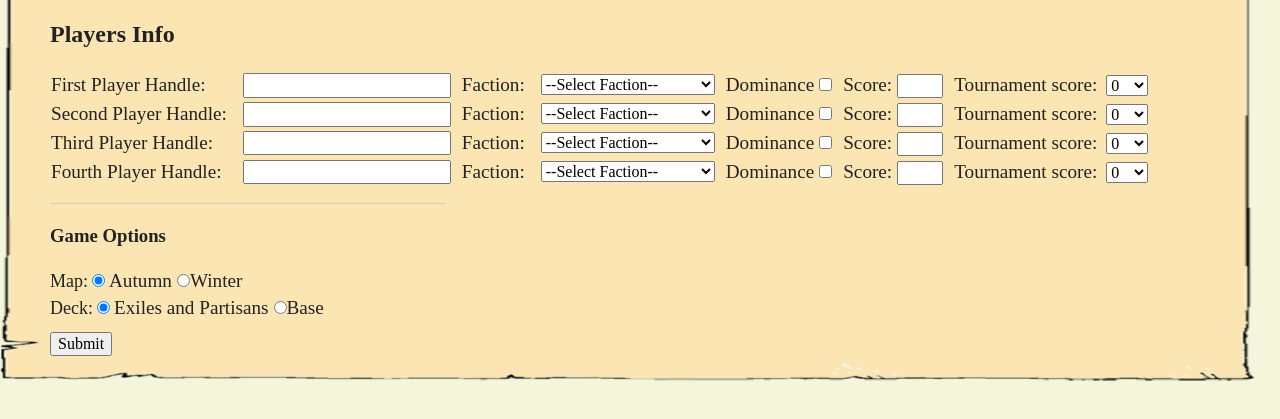
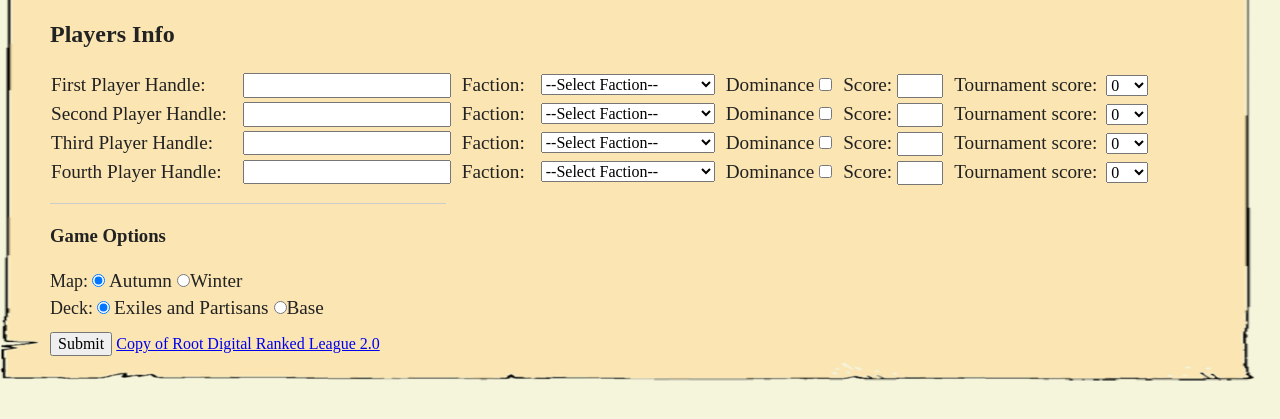
Before and after one commit to tad604/DigitalLeagueEntryForm, a website: page index.html in a window 1280 px wide. Shown: the part 149-568 px from the top of the page. Drawn offline with Linux system fonts and the light colour scheme.

Commit message:
Update index.html

```diff
--- a/index.html
+++ b/index.html
@@ -237,6 +237,8 @@
   </div>
 
   <button onclick="calculateScores()">Submit</button>
+
+  <a href="https://docs.google.com/spreadsheets/d/1PwmADEmIstXPQj9v5oAS9WsKZauRTAMNNaGvyVRpskw/edit?usp=sharing">Copy of Root Digital Ranked League 2.0 </a>
 </form>
 
   <!-- Add your site or application content here -->
```
